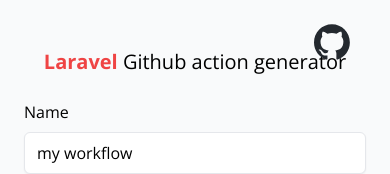
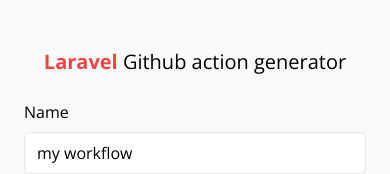
Before and after one commit to LeeConnelly12/laravel-github-action-generator, a Vue app: page / in a window 390 px wide. Shown: the top 174 px of the page. Built offline with nearby package versions, Linux system fonts and the light colour scheme.

Commit message:
Hide Github on mobile

```diff
--- a/src/App.vue
+++ b/src/App.vue
@@ -160,7 +160,7 @@
   </main>
   <a
     href="https://github.com/LeeConnelly12/laravel-github-action-generator"
-    class="fixed right-10 top-6"
+    class="fixed right-10 top-6 hidden sm:block"
   >
     <Github />
   </a>
```
